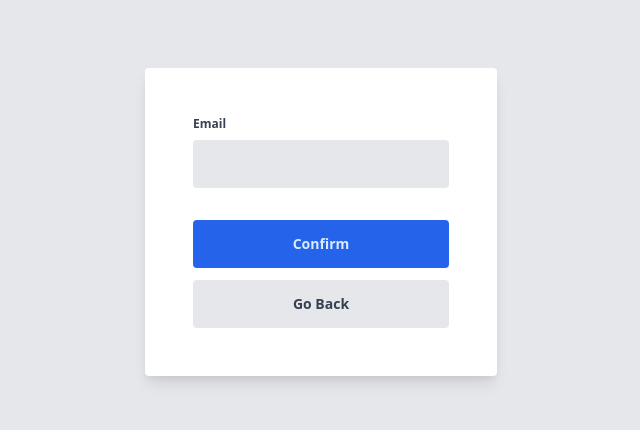
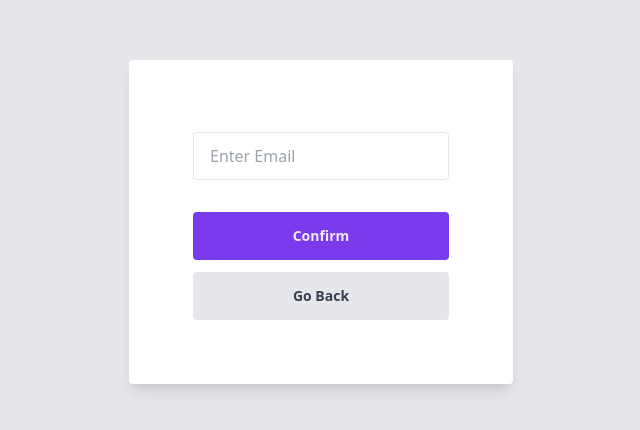
Before and after one commit to shoaibbadshah/NS-Internal, a Next.js app: page /forgot in a window 1280 px wide. Shown: the part 202-632 px from the top of the page, without its empty margins (319-959 px from the left). Built offline with nearby package versions, Linux system fonts and the light colour scheme.

Commit message:
placeholder back link

```diff
--- a/pages/forgot.js
+++ b/pages/forgot.js
@@ -1,25 +1,27 @@
+import Link from "next/link";
+
 export default function forgot() {
   return (
     <div>
       <div className="flex flex-col items-center justify-center w-screen h-screen bg-gray-200 text-gray-700">
         <form
-          className="flex flex-col bg-white rounded shadow-lg p-12 mt-12"
+          className="flex flex-col bg-white rounded shadow-lg p-16 mt-12"
           action=""
         >
-          <label className="font-semibold text-xs" htmlFor="usernameField">
-            Email
-          </label>
           <input
-            className="flex items-center h-12 px-4 w-64 bg-gray-200 mt-2 rounded focus:outline-none focus:ring-2"
+            className="flex items-center h-12 px-4 w-64 border mt-2 rounded focus:outline-none focus:ring-2"
+            placeholder="Enter Email"
             type="text"
           />
 
-          <button className="flex items-center justify-center h-12 px-6 w-64 bg-blue-600 mt-8 rounded font-semibold text-sm text-blue-100 hover:bg-blue-700">
+          <button className="flex items-center justify-center h-12 px-6 w-64 bg-purple-600 mt-8 rounded font-semibold text-sm text-purple-100 hover:bg-purple-700">
             Confirm
           </button>
-          <button className="flex items-center justify-center h-12 px-6 w-64 bg-gray-200 mt-3 rounded font-semibold text-sm text-white-100 hover:bg-gray-300">
-            Go Back
-          </button>
+          <Link href="/">
+            <button className="flex items-center justify-center h-12 px-6 w-64 bg-gray-200 mt-3 rounded font-semibold text-sm text-white-100 hover:bg-gray-300">
+              Go Back
+            </button>
+          </Link>
         </form>
       </div>
     </div>
```
